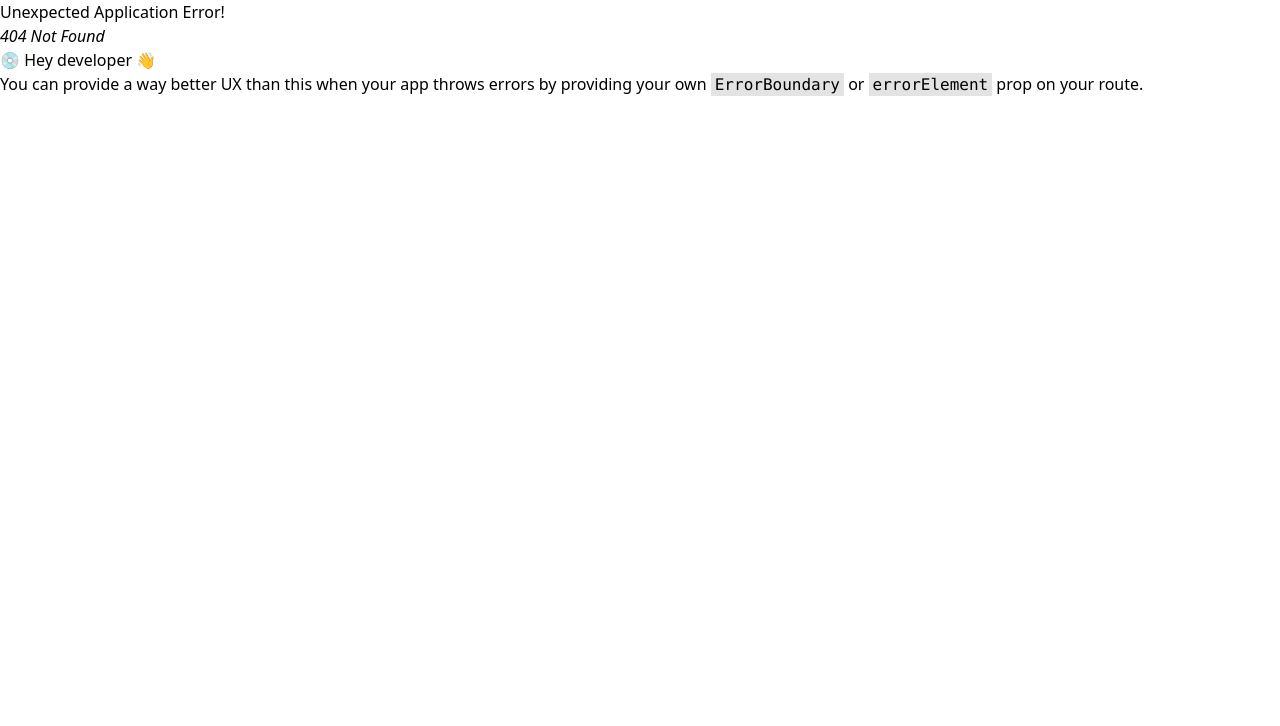
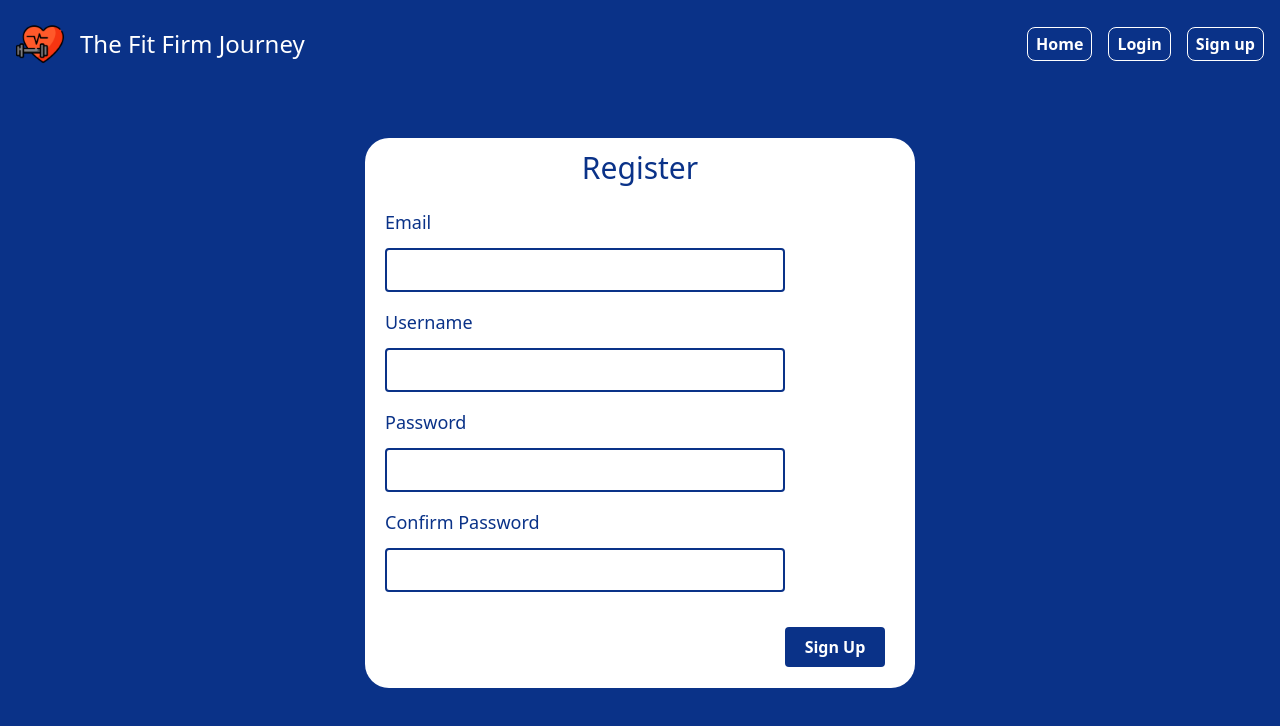
Before and after one commit to Ping1495/the-fit-firm-jorney, a React (Vite) app: page /signUp in a window 1280 px wide. Before the commit this address had no page. Shown: the top 726 px of the page. Built offline with nearby package versions, Linux system fonts and the light colour scheme.

Commit message:
debug:sign up

```diff
--- a/src/components/singUp.jsx
+++ b/src/components/signUp.jsx
@@ -1,7 +1,7 @@
 import Header from "./header";
 import { Link } from "react-router-dom";
 
-function SingUp() {
+function SignUp() {
   return (
     <>
       <div className="bg-[#0A3288] h-screen">
@@ -73,7 +73,7 @@ function SingUp() {
                 to={"/comingSoon"}
                 class="mt-[35px] ml-[400px] py-2 px-4 bg-[#0A3288] text-white font-bold rounded w-[100px] text-center"
               >
-                Sing Up
+                Sign Up
               </Link>
             </form>
           </div>
@@ -83,4 +83,4 @@ function SingUp() {
   );
 }
 
-export default SingUp;
+export default SignUp;
--- a/src/main.jsx
+++ b/src/main.jsx
@@ -4,7 +4,7 @@ import "./index.css";
 import { createBrowserRouter, RouterProvider } from "react-router-dom";
 import App from "./App.jsx";
 import Login from "./components/login.jsx";
-import SingUp from "./components/singUp.jsx";
+import SignUp from "./components/signUp.jsx";
 import BMI from "./components/bmi.jsx";
 import BMR from "./components/bmr.jsx";
 import ComingSoon from "./components/comingSoon.jsx";
@@ -21,8 +21,8 @@ const router = createBrowserRouter([
     element: <Login />,
   },
   {
-    path: "/singUp",
-    element: <SingUp />,
+    path: "/signUp",
+    element: <SignUp />,
   },
   {
     path: "/bmi",
```
